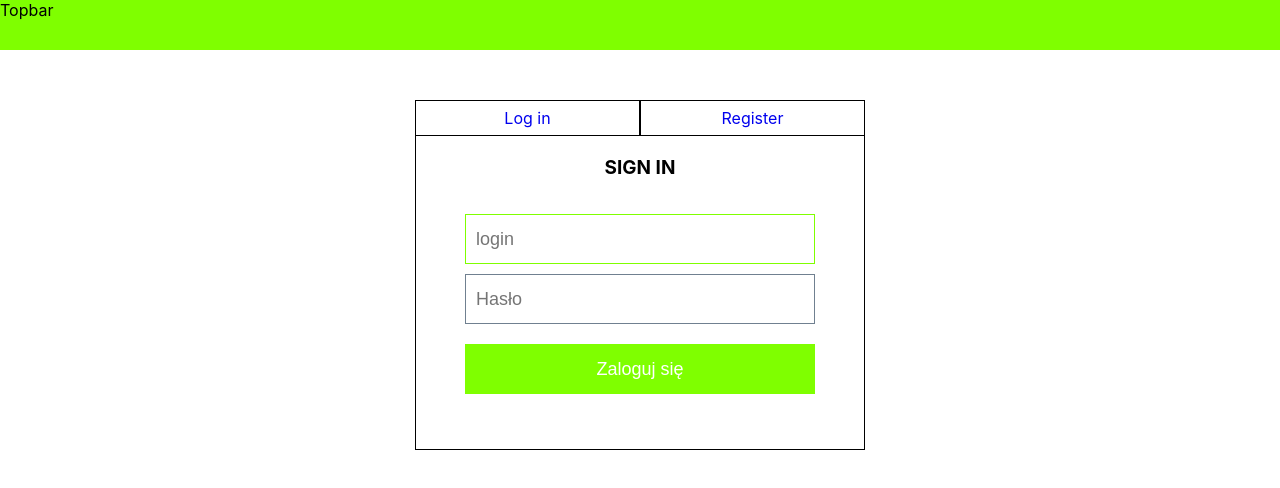
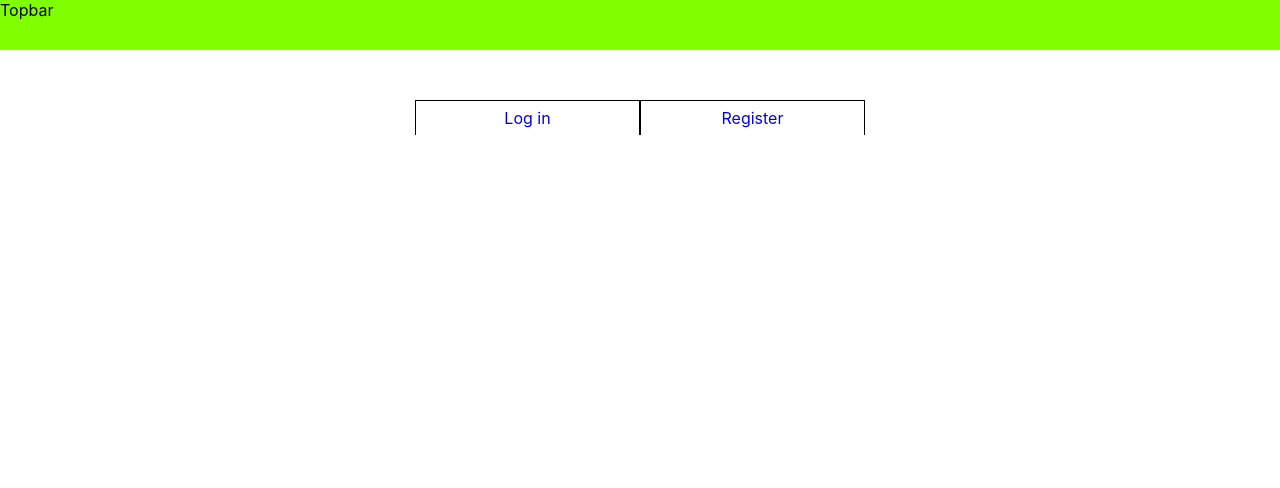
Before and after one commit to bartoszgaj/taskiro, a React (Create React App) app in the folder app/: page / in a window 1280 px wide. Before the commit this address led to /login. Shown: the top 488 px of the page. Built offline with nearby package versions, Linux system fonts and the light colour scheme.

Commit message:
rutowanie url

```diff
--- a/app/src/login.js
+++ b/app/src/login.js
@@ -6,6 +6,13 @@
 
     constructor(props) {
         super(props);
+
+        // this.state = {path:''}
+        // if (path != '/register') {
+        //
+        // }
+        //
+        // this.setState({path: myPath})
     }
 
 
@@ -23,19 +30,25 @@
                         </li>
                     </ul>
 
-                    <Route exact path="/login" component={() => <Login onChange={this.onChange}/>} />
-                    <Route path="/register" component={Register} />
-                    <Redirect from="*" to="/login"/>
+                    <Route exact path="/login" component={Login} />
+                    <Route exact path="/register" component={Register} />
+                    {/*<Route exact path="/" render={() => (*/}
+                        {/*loggedIn ? (*/}
+                            {/*<Redirect to="/login"/>*/}
+                        {/*) : (*/}
+                            {/*<PublicHomePage/>*/}
+                        {/*)*/}
+                    {/*)}/>*/}
                 </div>
             </Router>
         )
     }
 }
 
-const Login = ({onChange}) =>
+const Login = ({}) =>
     <div id="login">
         SIGN IN
-        <LoginForm onChange={onChange}/>
+        <LoginForm/>
     </div>;
 
 
```
